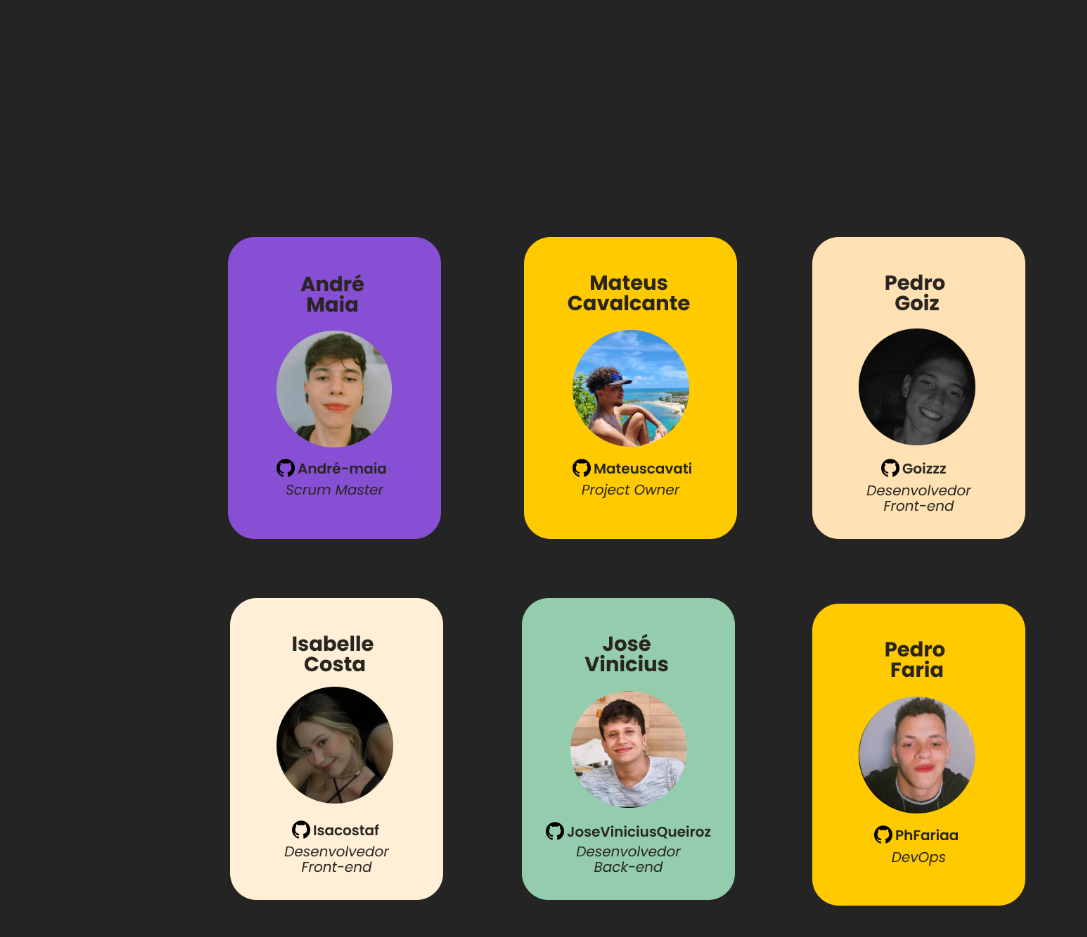
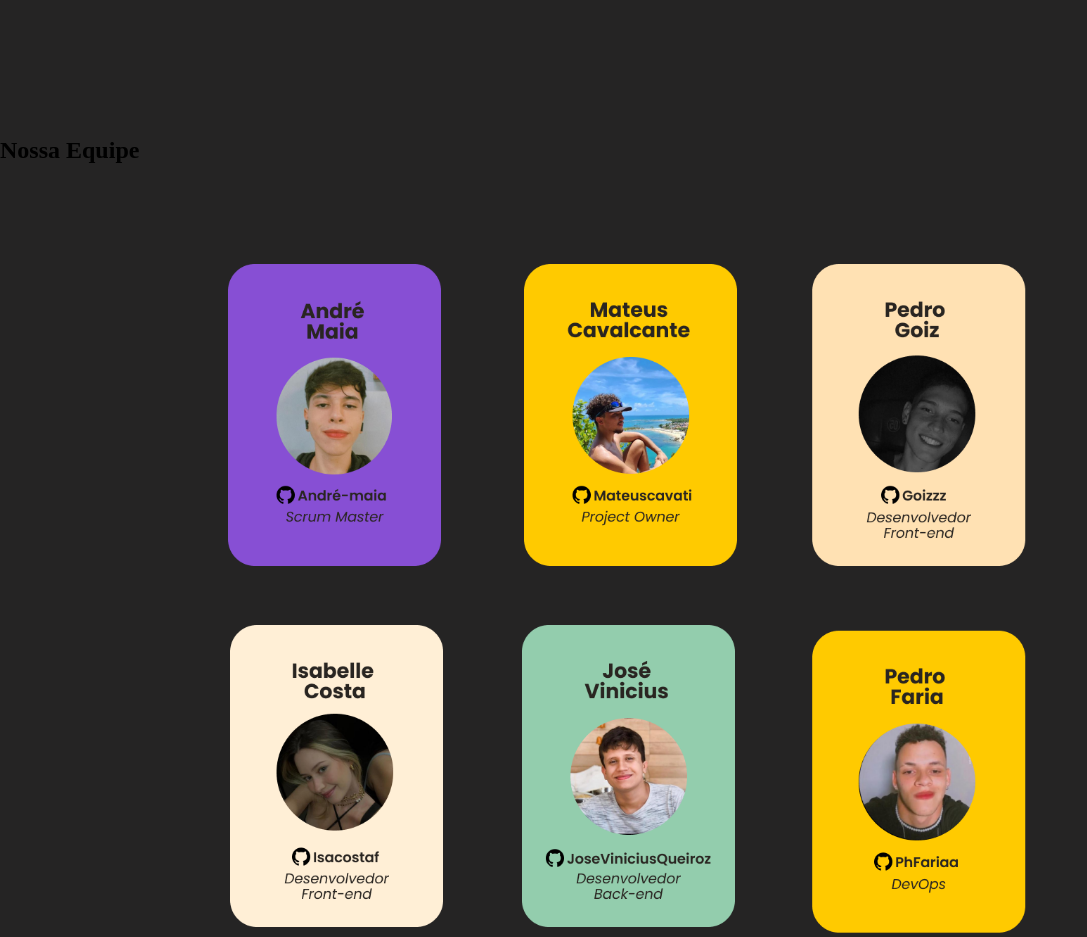
Before and after one commit to unb-mds/2024-1-Squad02-CulturaTransparente, a React (Vite) app in the folder Front end/projeto-react/: page / in a window 1280 px wide. Shown: the part 2860-3797 px from the top of the page, without its empty margins (0-1087 px from the left). Built offline with nearby package versions, Linux system fonts and the light colour scheme.

Commit message:
adicionado nossa equipe na pagina incial #82

```diff
--- a/Front end/projeto-react/src/components/navbar/navbar_main.jsx
+++ b/Front end/projeto-react/src/components/navbar/navbar_main.jsx
@@ -27,7 +27,7 @@ const Navbar = () => {
         const Licitacoes = document.getElementById('Licitacoes');
         if (Licitacoes) {
             window.scrollTo({
-                top: 1500,
+                top: 1750,
                 behavior: 'smooth'
             });
         }
@@ -37,7 +37,7 @@ const Navbar = () => {
         const Participantes = document.getElementById('Participantes');
         if (Participantes) {
             window.scrollTo({
-                top: 2350,
+                top: 2750,
                 behavior: 'smooth'
             });
         }
--- a/Front end/projeto-react/src/components/participantes/participantes_main.jsx
+++ b/Front end/projeto-react/src/components/participantes/participantes_main.jsx
@@ -4,6 +4,9 @@ import participantes from "../../../assets/images/Equipe.png"
 const Participantes = () => {
     return (
         <div id="Participantes">
+            <div>
+                <h2 className="titulo">Nossa Equipe</h2>
+            </div>
             <Container className="inicio">
                 <img src={participantes} alt="logo" />
             </Container>
```
